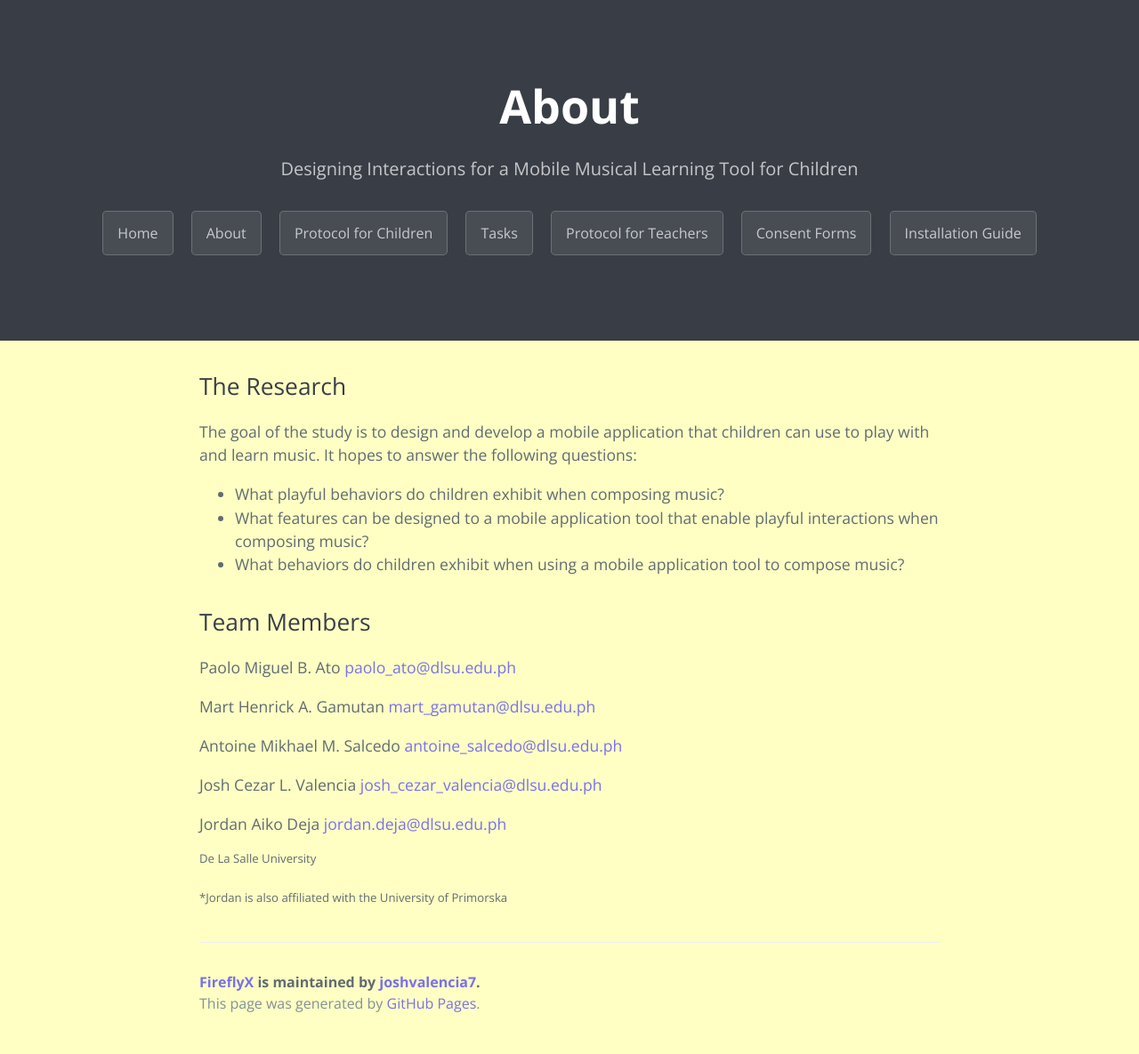
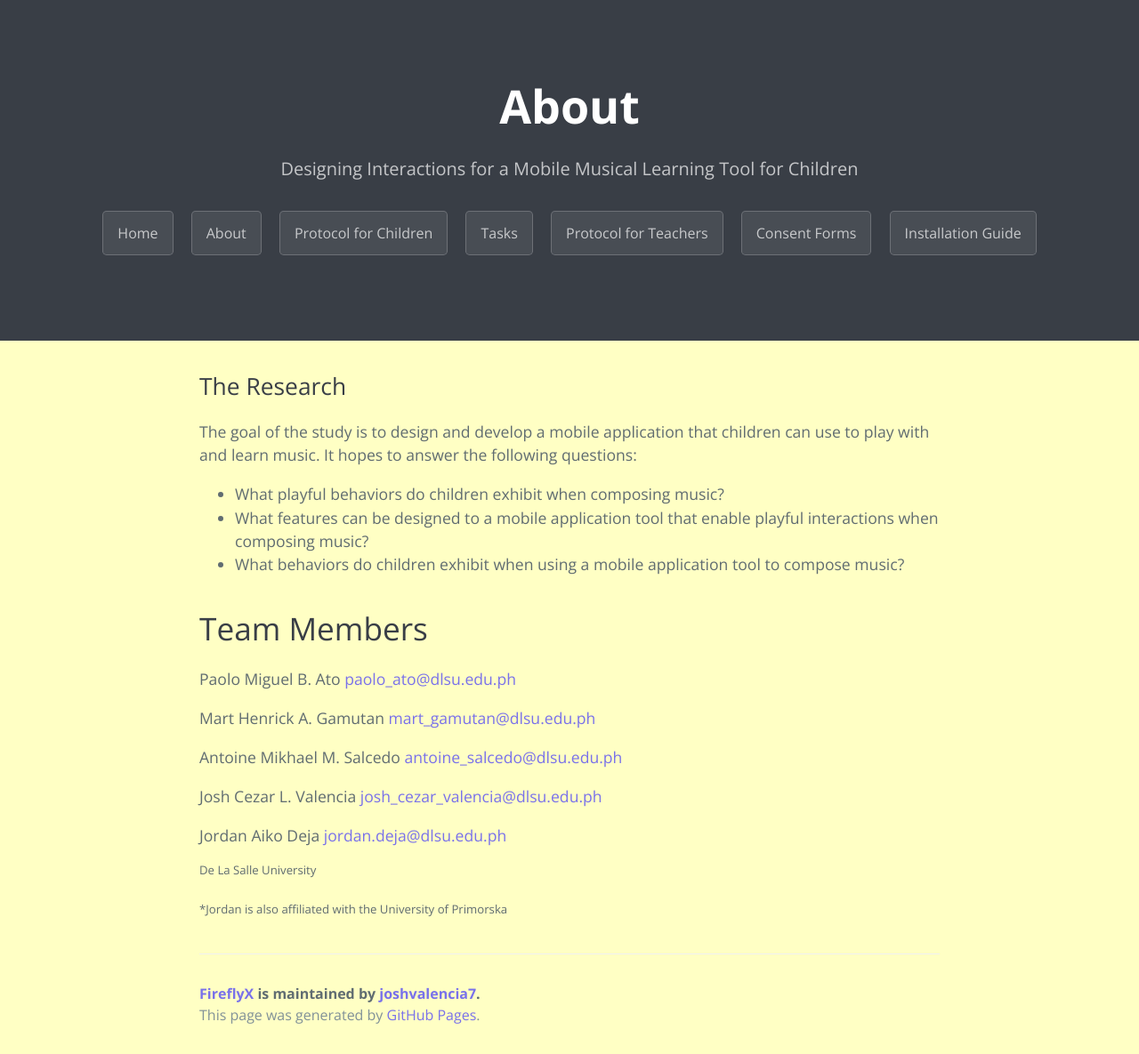
Before and after one commit to joshvalencia7/FireflyX, a Jekyll site: the page built from about.md, in a window 1280 px wide. Shown: the whole page at 89% size. Built offline with Jekyll 4.4.1, drawn with Linux system fonts in a browser that asks for light colours.

```diff
--- a/about.md
+++ b/about.md
@@ -11,7 +11,7 @@ The goal of the study is to design and develop a mobile application that childre
 - What features can be designed to a mobile application tool that enable playful interactions when composing music?
 - What behaviors do children exhibit when using a mobile application tool to compose music?
 
-## Team Members
+# Team Members
 
 Paolo Miguel B. Ato
 [paolo_ato@dlsu.edu.ph](mailto:paolo_ato@dlsu.edu.ph)
```
